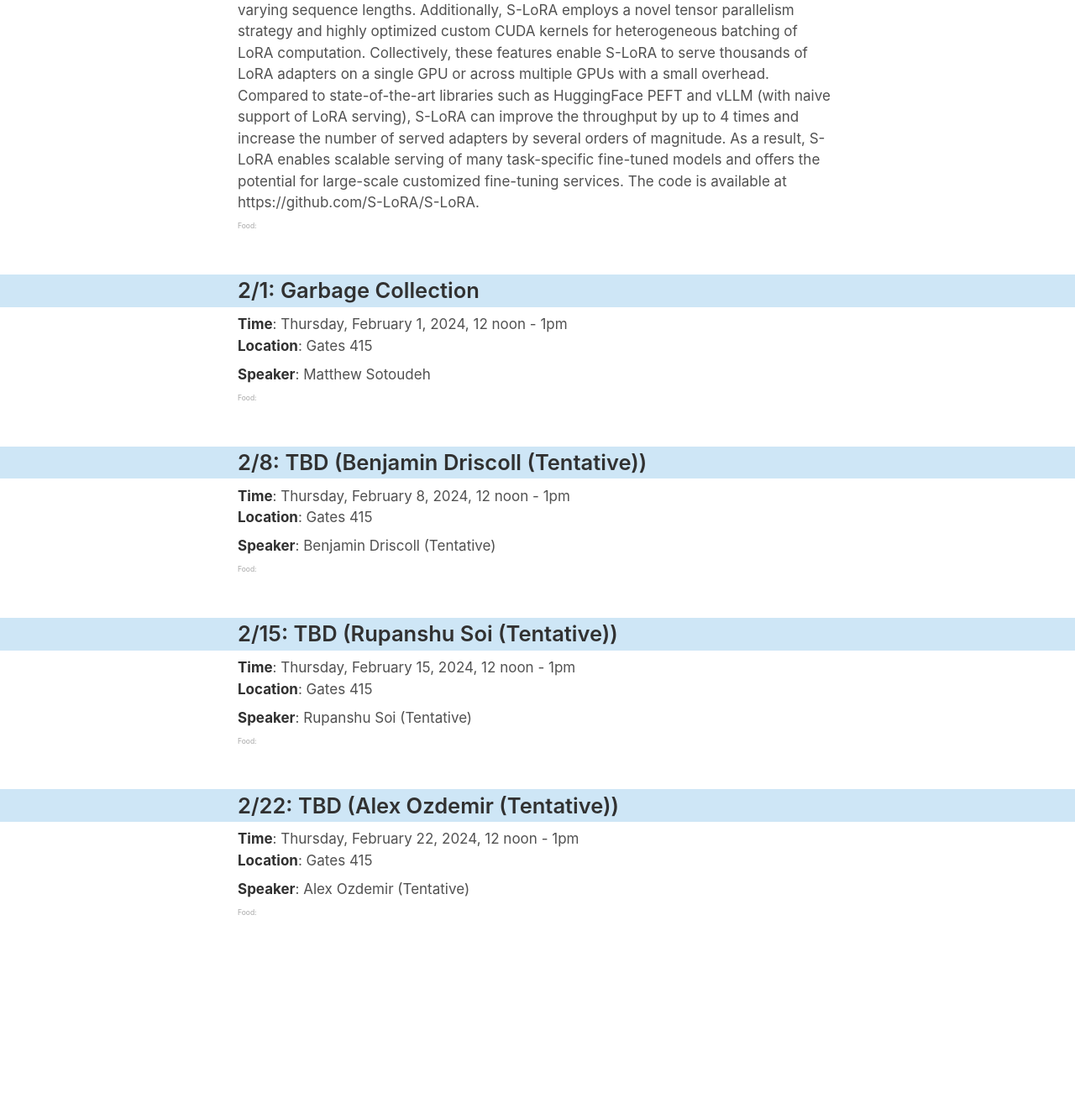
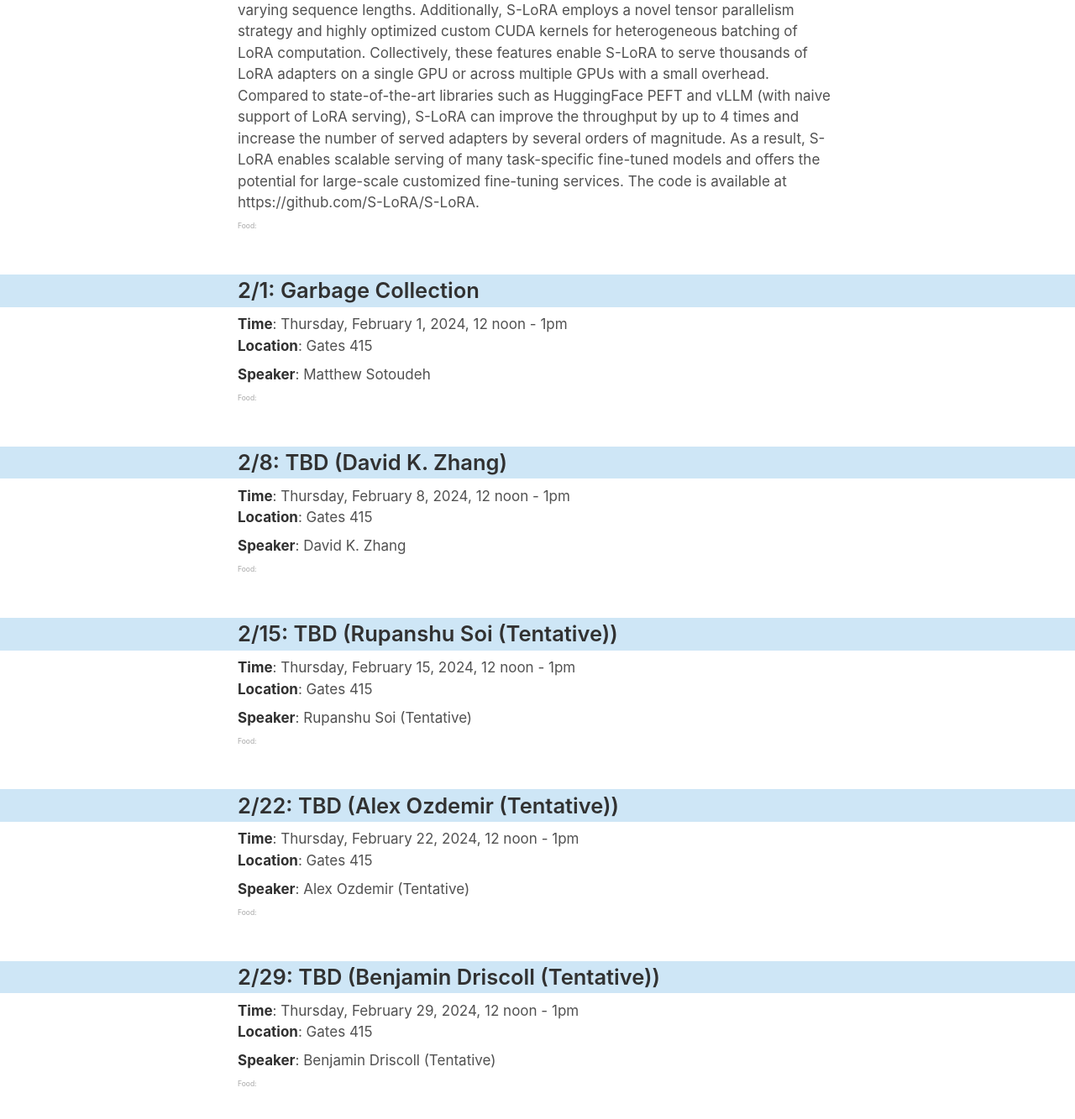
Before and after one commit to software-research-lunch/software-research-lunch.github.io, a Jekyll site: the page built from index.html, in a window 1280 px wide and 1400 px high, scrolled down 1411 px. Shown: the top 1333 px of the window at 84% size. Built offline with Jekyll 4.4.1, drawn with Linux system fonts in a browser that asks for light colours; before the commit the page ends 2607 px from its top, so only the background shows below that; some of the changed text lies outside the part shown.

Commit message:
Add Ke Wang's slot

```diff
--- a/_data/schedule.yml
+++ b/_data/schedule.yml
@@ -41,7 +41,7 @@
   - date: "2024-01-18"
     abstract: ""
     title: ""
-    speaker: "David K. Zhang"
+    speaker: "Ke Wang"
     bio: ""
   - date: "2024-01-25"
     abstract: "The “pretrain-then-finetune” paradigm is commonly adopted in the deployment of large language models. LowRank Adaptation (LoRA), a parameter-efficient fine-tuning method, is often employed to adapt a base model to a
@@ -69,7 +69,7 @@
   - date: "2024-02-08"
     abstract: ""
     title: ""
-    speaker: "Benjamin Driscoll (Tentative)"
+    speaker: "David K. Zhang"
     bio: ""
   - date: "2024-02-15"
     abstract: ""
@@ -80,6 +80,11 @@
     abstract: ""
     title: ""
     speaker: "Alex Ozdemir (Tentative)"
+    bio: ""
+  - date: "2024-02-29"
+    abstract: ""
+    title: ""
+    speaker: "Benjamin Driscoll (Tentative)"
     bio: ""
       # - date: "2024-02-21"
       #   abstract: ""
```
